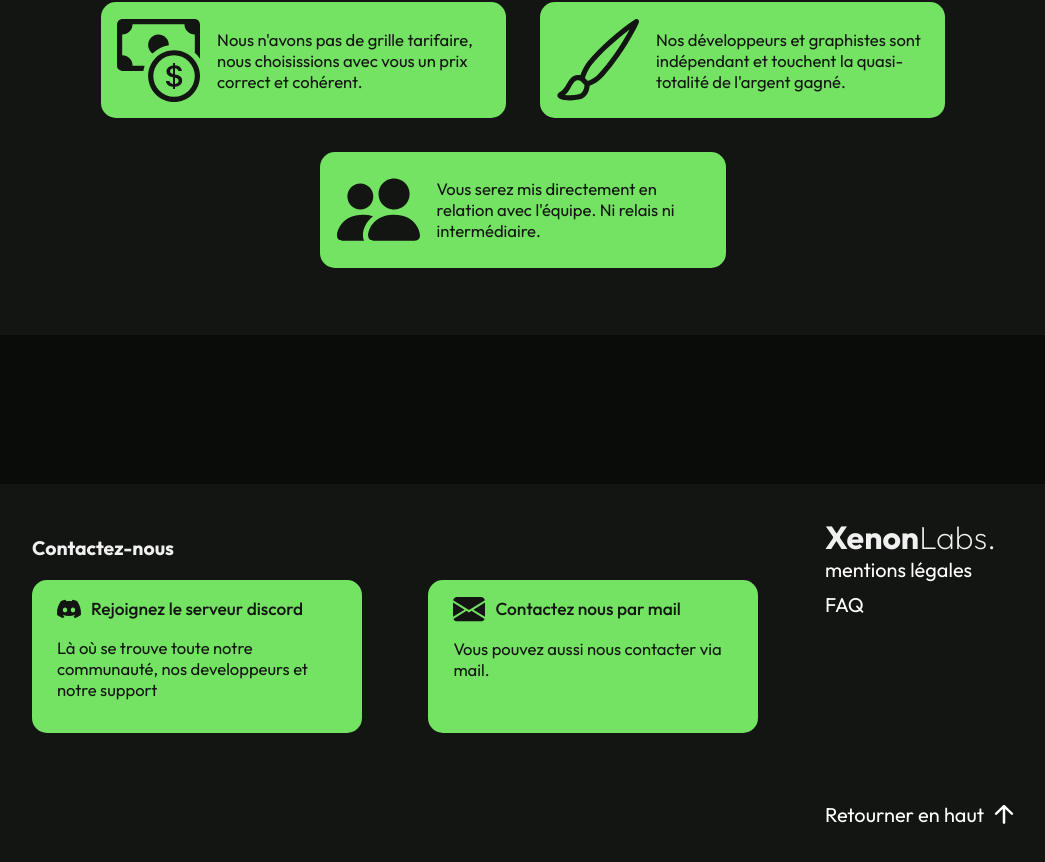
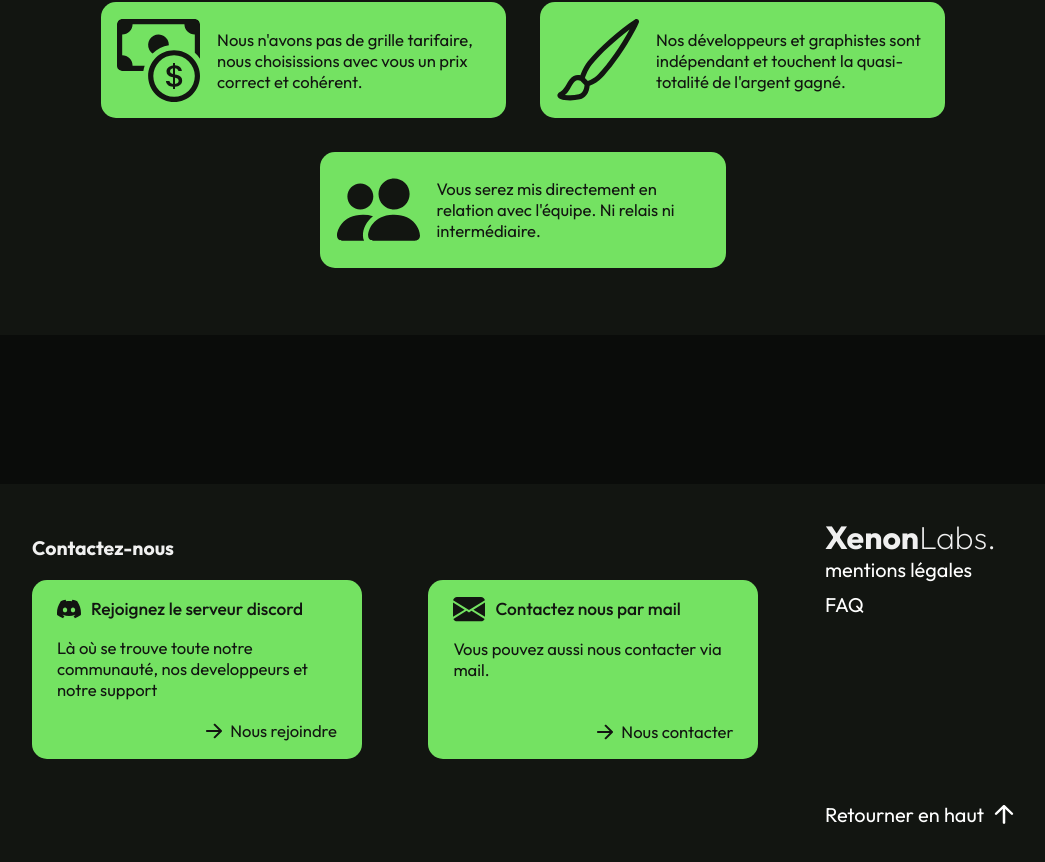
Before and after one commit to XenonLabsHQ/xenonlabs-website, a Vue app: page /wip in a window 1280 px wide. Shown: the part 1029-1891 px from the top of the page, without its empty margins (117-1162 px from the left). Built offline with nearby package versions, Linux system fonts and the light colour scheme.

Commit message:
:sparkles: Cards on footer is now finished (missing links)

```diff
--- a/src/components/wip/TheFooter.vue
+++ b/src/components/wip/TheFooter.vue
@@ -12,6 +12,11 @@
 					<p class="contact__card__description">
 						Là où se trouve toute notre communauté, nos developpeurs et notre support
 					</p>
+
+					<a class="contact__card__follow" href="#">
+						<img alt="arrow" src="@/assets/icons/arrow_dark.svg" />
+						Nous rejoindre
+					</a>
 				</div>
 
 				<div class="contact__card">
@@ -19,9 +24,12 @@
 						<img alt="mail" src="@/assets/icons/mail.svg" />
 						<h4>Contactez nous par mail</h4>
 					</div>
-					<p class="contact__card__description">
-						Vous pouvez aussi nous contacter via mail.
-					</p>
+					<p class="contact__card__description">Vous pouvez aussi nous contacter via mail.</p>
+
+					<a class="contact__card__follow" href="#">
+						<img alt="arrow" src="@/assets/icons/arrow_dark.svg" />
+						Nous contacter
+					</a>
 				</div>
 			</div>
 		</section>
@@ -132,6 +140,23 @@ export default {
 				height: 2em;
 			}
 		}
+
+		&__description {
+			min-height: 4em;
+		}
+
+		&__follow {
+			text-decoration: none;
+			color: var(--black-400);
+			display: flex;
+			align-items: center;
+			justify-content: flex-end;
+			gap: 0.5em;
+
+			& img {
+				transform: rotate(90deg);
+			}
+		}
 	}
 }
 </style>
```
